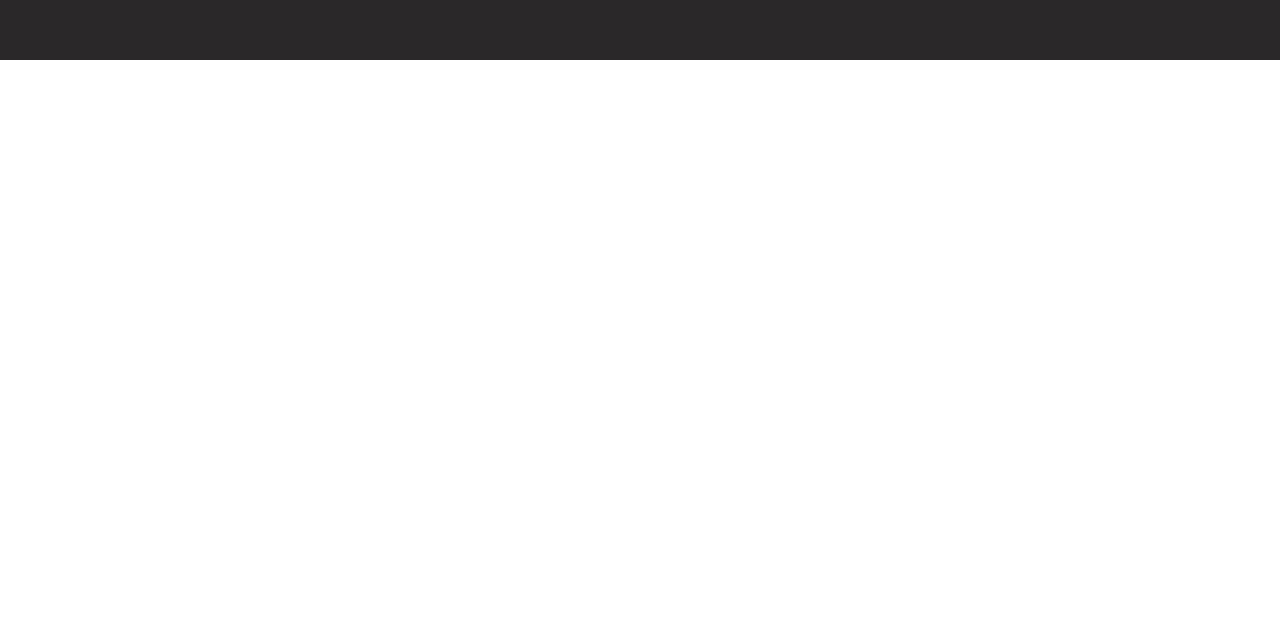
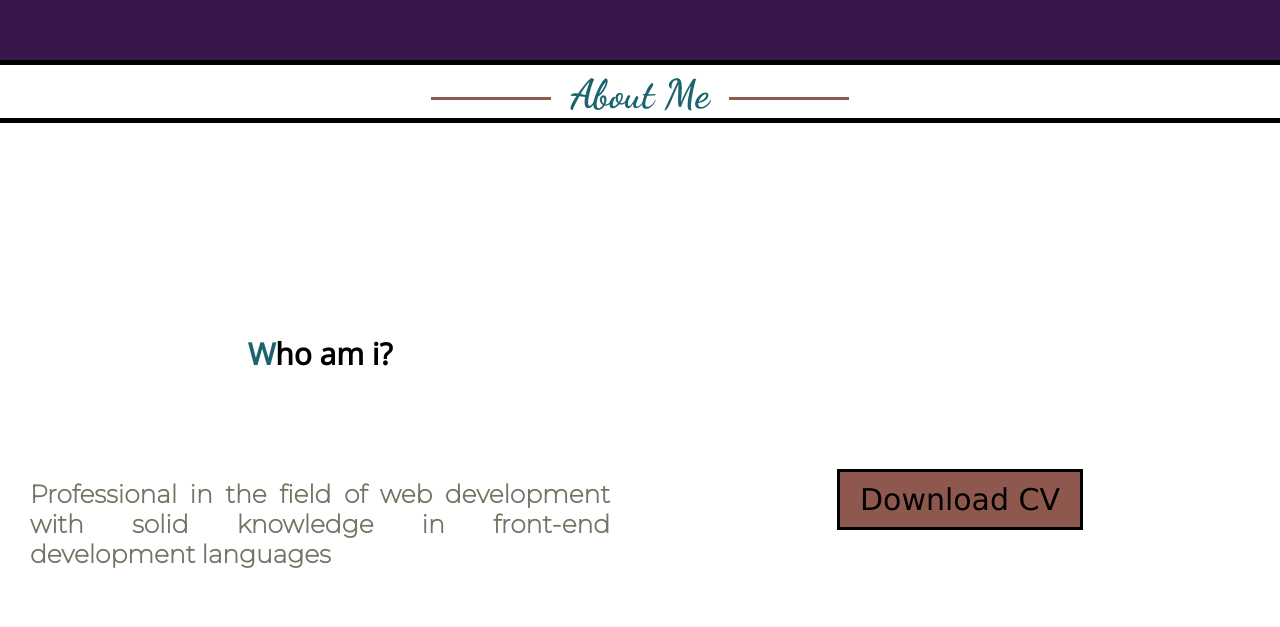
Before and after one commit to HikenJos/PortafolioReal, a plain HTML site: page index.html in a window 1280 px wide. Shown: the part 740-1367 px from the top of the page. Before the commit the page ends 800 px from the top, so only its background shows below. Drawn offline with nearby package versions, Linux system fonts and the light colour scheme.

Commit message:
Menu fixed done

```diff
--- a/css/style.css
+++ b/css/style.css
@@ -1,9 +1,13 @@
-@import url('https://fonts.googleapis.com/css2?family=Montserrat:wght@200&family=Open+Sans&display=swap');
+@import url('https://fonts.googleapis.com/css2?family=Dancing+Script:wght@700&family=Montserrat:wght@200&family=Open+Sans&display=swap');
 
 * {
     margin: 0;
     padding: 0;
     box-sizing: border-box;
+}
+
+a button {
+    border: 0;
 }
 
 .container {
@@ -12,11 +16,17 @@
 }
 
 .navbar {
+    position: fixed;
     width: 100%;
     height: 6vh;
     display: grid;
     grid-template-columns: repeat(2, 1fr);
-    background-color: #000;
+    background-color: #000000;
+}
+
+.navbar.active {
+    background-color: #000000;
+    z-index: 2;
 }
 
 .navbar__logo {
@@ -34,11 +44,15 @@
 }
 
 .navbar__logo--text .key {
-    color: #ABA9BC;
+    color: #CEF09D;
 }
 
 .initial {
-    color: #da1979;
+    color: #1C646D;
+}
+
+.initial--two {
+    color: #2A2829;
 }
 
 .navbar__menu--list {
@@ -57,14 +71,14 @@
 }
 
 .navbar__menu--list a:hover {
-    text-decoration: underline #ABA9BC;
+    text-decoration: underline #1C646D;
     text-underline-offset: 5px;
 }
 
 .cover {
     width: 100%;
-    height: 94vh;
-    background-color: #2A2829;
+    height: 100vh;
+    background-color: #38184C;
     display: grid;
     grid-template-columns: repeat(2, 1fr);
 }
@@ -119,5 +133,116 @@
 .cover__iam--text {
     font-size: 29px;
     font-family: 'Montserrat', sans-serif;
-    color: #ABA9BC;
+    color: #A0CD60;
+    font-weight: bold;
 }
+
+.divider {
+    width: 100%;
+    height: 5px;
+    background-color: #000000;
+}
+
+.aboutme {
+    width: 100%;
+    height: 94vh;
+    display: inline-block;
+}
+
+.description {
+    display: grid;
+    grid-template-columns: repeat(2, 1fr);
+    background-color: #ffffff;
+}
+
+.description__all {
+    width: auto;
+    height: 94vh;
+}
+
+.description__tittle {
+    height: 40%;
+    display: flex;
+    flex-direction: column;
+    align-items: center;
+    justify-content: flex-end;
+    color: #000000;
+    padding-bottom: 50px;
+}
+
+.description__tittle h2 {
+    font-family: 'Open Sans', sans-serif;
+    font-size: 30px;
+}
+
+.description__text {
+    height: 200px;
+    display: flex;
+    flex-direction: column;
+    align-items: center;
+    justify-content: center;
+    font-weight: 800;
+    color: #707564;
+    padding: 0 30px;
+}
+
+.description__text p {
+    font-family: 'Montserrat', sans-serif;
+    font-size: 25px;
+    font-weight: 900;
+    text-align: justify;
+}
+
+.tittle{
+    display: flex;
+    flex-direction: row;
+    text-align: center;
+    justify-content: center;
+    position: relative;
+}
+
+.tittle__tittle {
+    font-family: 'Dancing Script', sans-serif;
+    font-weight: bold;
+    font-size: 40px;
+    color: #1C646D;
+    padding: 5px 20px 0;
+}
+
+.lineL, .lineR {
+    content: '';
+    position: relative;
+    width: 120px;
+    height: 3px;;
+    background-color: #8F584F;
+    top: 2em;
+}
+
+.download {
+    height: 100%;
+    display: flex;
+    flex-direction: column;
+    align-items: center;
+    justify-content: center;
+}
+
+.download a {
+    margin-left: 0;
+}
+
+.btn--decoration {
+    font-size: 30px;
+    font-family: Verdana, sans-serif;
+    padding: 10px 20px;
+    background-color: #8F584F;
+    border: 3px solid #000000;
+    cursor: pointer;
+}
+
+.btn--decoration:hover {
+    background-color: #ABA9BC;
+    opacity: .8;
+    border-top: 0 ;
+    border-left: 0 ;
+
+}
--- a/index.html
+++ b/index.html
@@ -7,7 +7,7 @@
     <title>Jose Sandoval</title>
     <link rel="stylesheet" href="css/style.css">
 </head>
-<body>
+<body onload="freeze_gif('rotator')">
     <div class="container">
         <div class="navbar">
             <div class="navbar__logo"><p class="navbar__logo--text"><span class="navbar__logo--text key">{ </span><span class="navbar__logo--text initial">H</span>iken<span class="navbar__logo--text initial">J</span>os<span class="navbar__logo--text key"> }</span></p></div>
@@ -25,11 +25,31 @@
         <div class="cover">
             <div class="cover__img"><img src="img/profile.jpg" alt=""></div>
             <div class="cover__alltext">
-            <div class="cover__name"><h1 class="cover__name--text"><span class="cover__name--j initial">J</span>osé <span class="initial">S</span>andoval</h1></div>
+                <div class="cover__name">
+                    <h1 class="cover__name--text"><span class="cover__name--j initial">J</span>osé <span class="initial">S</span>andoval
+                    </h1>
+                </div>
                 <div class="cover__iam"><p class="cover__iam--text">I'm Front-end Developer</p></div>
             </div>
-
+        </div>
+        <div class="aboutme">
+            <div class="divider"></div>
+            <div class="tittle">
+                <div class="lineL"></div><h1 class="tittle__tittle">About Me</h1><div class="lineR"></div>
+            </div>
+            <div class="divider"></div>
+            <div class="description">
+                <div class="description__all">
+                    <div class="description__tittle"><h2><span class="initial">W</span>ho am i?</h2></div>
+                    <div class="description__text">
+                        <p class="desctiption__text--descp">Professional in the field of web development with solid knowledge in front-end development languages</p>
                     </div>
                 </div>
+            <div class="download"><a class="download__cv" href="#"><button class="btn--decoration">Download CV</button></a></div>
+            </div>
+        </div>
+    </div>
+
+<script src="main.js"></script>
 </body>
 </html>
--- a/main.js
+++ b/main.js
@@ -0,0 +1,38 @@
+const nav = document.querySelector('.navbar');
+
+window.addEventListener('scroll', function(){
+    nav.classList.toggle('active', window.scrollY > 0)
+})
+
+
+// function is_gif_image(i) {
+//     return /^(?!data:).*\.gif/i.test(i.src);
+// }
+
+// function freeze_gif(src) {
+//     i = document.getElementById(src);
+//     var c = document.createElement('canvas');
+//     var w = c.width = i.width;
+//     var h = c.height = i.height;
+//     c.getContext('2d').drawImage(i, 0, 0, w, h);
+//     try {
+//         i.src = c.toDataURL("image/gif"); // if possible, retain all css aspects
+//     } catch (e) { // cross-domain -- mimic original with all its tag attributes
+//         for (var j = 0, a; a = i.attributes[j]; j++)
+//             c.setAttribute(a.name, a.value);
+//         i.parentNode.replaceChild(c, i);
+//     }
+// }
+
+// function unfreeze_gif(id, src) {
+//     i = document.getElementById(id);
+//     i.src = src;
+// }
+
+// document.querySelector('.gif-animated__link').addEventListener('mousemove', () => {
+//     document.querySelector('.gif-animated__link').classList.toggle(unfreeze_gif('rotator', 'img/open-door.gif'))
+// });
+
+// document.querySelector('.gif-animated__link').addEventListener('mouseout', () => {
+//     document.querySelector('.gif-animated__link').classList.toggle(freeze_gif('rotator'))
+// });
```
Also changed, not shown: img/door-opened.png (added), img/open-door.gif (added). Lines whose indentation alone changed are shown as unchanged.
